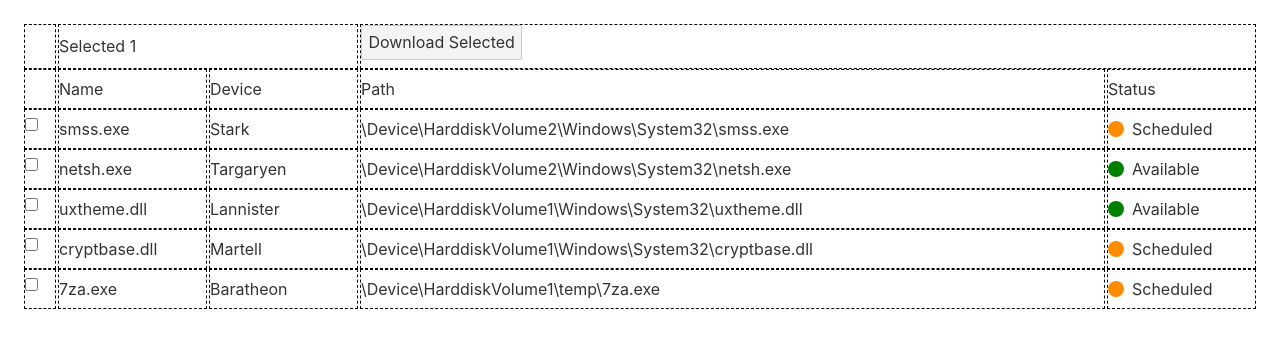
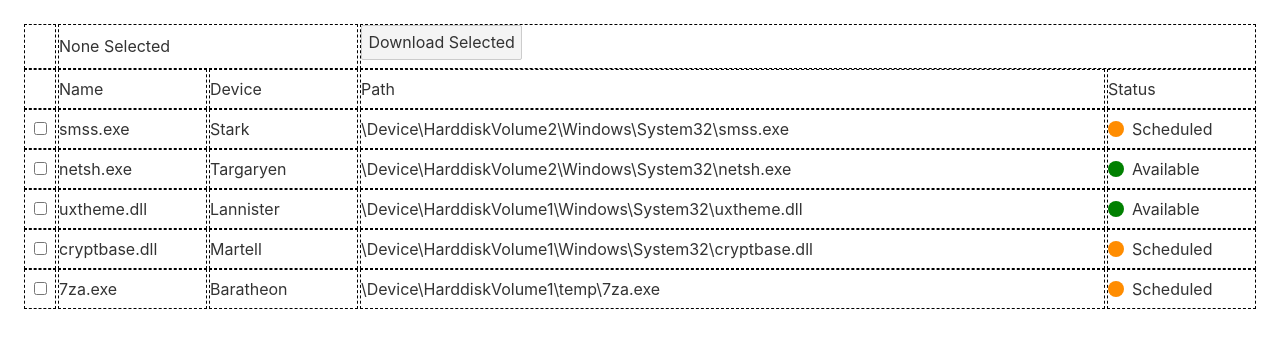
Before and after one commit to sergey-zhidkov/svelte-table, a Svelte app: page / in a window 1280 px wide. Shown: the top 348 px of the page. Built offline with nearby package versions, Linux system fonts and the light colour scheme.

Commit message:
support line selection

```diff
--- a/src/components/FileDescriptionRow.svelte
+++ b/src/components/FileDescriptionRow.svelte
@@ -1,10 +1,14 @@
 <script lang="ts">
+	export let id: number
 	export let fileDescription: FileDescription
 	export let isSelected = false
+	export let onChange: (id: number) => void
 </script>
 
-<div class={"tr"}>
-	<div class="td checkbox-container"><input type="checkbox"/></div>
+<div class="tr {isSelected ? 'selected' : '' }">
+	<div class="td checkbox-container">
+		<input type="checkbox" on:change={() => onChange(id)}/>
+	</div>
 	<div class="td"><span>{fileDescription.name}</span></div>
 	<div class="td"><span>{fileDescription.device}</span></div>
 	<div class="td"><span>{fileDescription.path}</span></div>
@@ -18,6 +22,10 @@
 <style>
 	.checkbox-container {
 		justify-content: center;
+	}
+
+	.checkbox-container input[type="checkbox"] {
+		margin: 0;
 	}
 
 	.status-container {
@@ -48,6 +56,6 @@
 		background-color: rgb(245, 245, 245);
 	}
 	.tr.selected {
-		background-color: rgb(245, 245, 245);
+		background-color: rgb(238, 238, 238);
 	}
 </style>
--- a/src/components/SvelteTable.svelte
+++ b/src/components/SvelteTable.svelte
@@ -4,15 +4,28 @@
 
 	export let data: FileDescription[] = []
 
-	// $: state = data.
-	console.log(data)
+	$: state = data.map(d=> ({
+		isSelected: false,
+		fileDescription: d,
+	}))
+
+	const handleOnChange = (id: number) => {
+		const rowState = state[id]
+		rowState.isSelected = !rowState.isSelected
+		state = [...state]
+	}
 </script>
 
 <div class="table-container">
-	<TableHead selected={1} />
+	<TableHead selectedCount={state.filter(s => s.isSelected).length} totalCount={state.length} />
 	<div class="tbody">
-		{#each data as row (row.path)}
-			<FileDescriptionRow fileDescription={row} isSelected />
+		{#each state as row, i}
+			<FileDescriptionRow
+				id={i}
+				fileDescription={row.fileDescription}
+				isSelected={row.isSelected}
+				onChange={handleOnChange}
+				/>
 		{/each}
 	</div>
 </div>
@@ -22,7 +35,6 @@
 	}
 
 	.thead {
-
 	}
 
 	:global(.table-container .tr) {
--- a/src/components/TableHead.svelte
+++ b/src/components/TableHead.svelte
@@ -1,14 +1,15 @@
 <script lang="ts">
-	export let selected: number = 0
+	export let selectedCount: number = 0
+	export let totalCount: number
 
-	$: selectedText = selected === 0 ? "None Selected" : `Selected ${selected}`
+	$: selectedText = selectedCount === 0 ? "None Selected" : `Selected ${selectedCount}`
 </script>
 
 <div class="thead">
 	<div class="tr">
-		<div class="th"><intput type="checkbox"/></div>
-		<div class="th selected-label"><span>{selectedText}</span></div>
-		<div class="th download-button"><button>Download Selected</button></div>
+		<div class="th indeterminate-checkbox-container"><intput type="checkbox" class="indeterminate-checkbox"/></div>
+		<div class="th selected-label-container"><span>{selectedText}</span></div>
+		<div class="th download-button-container"><button>Download Selected</button></div>
 	</div>
 	<div class="tr">
 		<div class="th"></div>
@@ -20,10 +21,10 @@
 </div>
 
 <style>
-	.selected-label {
+	.selected-label-container {
 		grid-column: auto / span 2;
 	}
-	.download-button {
+	.download-button-container {
 		grid-column: auto / span 2
 	}
 </style>
```
